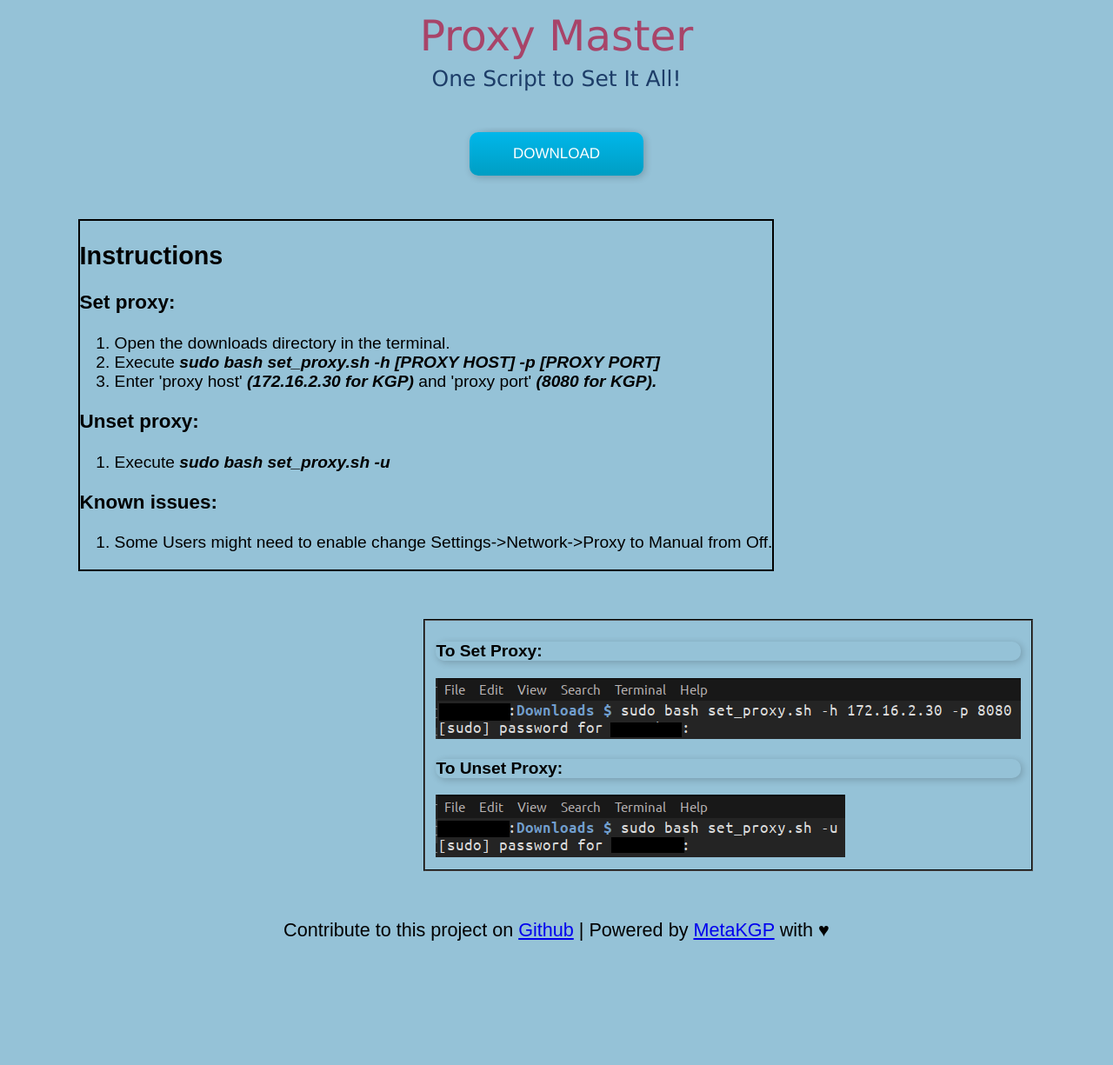
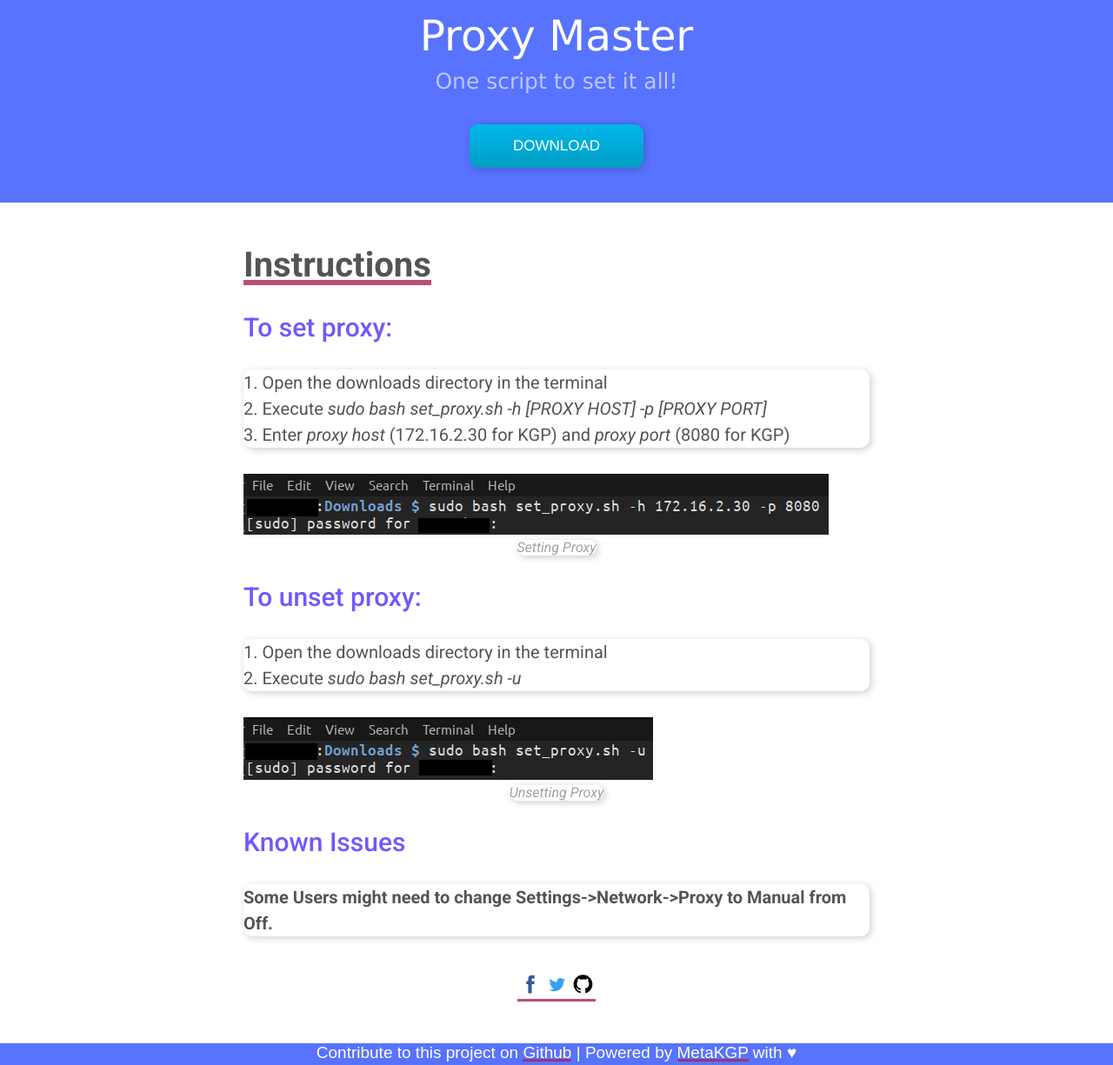
Before and after one commit to thealphadollar/set_proxy, a Flask app: page / in a window 1280 px wide. Shown: the whole page at 87% size. Before the commit the page ends 1082 px from the top, so only its background shows below. Run offline with Flask 2, Linux system fonts and the light colour scheme.

Commit message:
Added colors, modified instructions, refractored css into files, added share button

```diff
--- /dev/null
+++ b/static/styles/article-figure.css
@@ -0,0 +1,12 @@
+.size-1 {grid-column: 4 / 5; }
+.size-2 {grid-column: 3 / 6; }
+.size-3 {grid-column: 2 / 7; }
+.size-4 {grid-column: 1 / 8; }
+
+.size-1 img, .size-2 img, .size-3 img, .size-4 img,  {width: 100%}
+
+figcaption{
+  margin-top: 0.3rem;
+  display: flex;
+  justify-content: center;
+}
--- /dev/null
+++ b/static/styles/article-share.css
@@ -0,0 +1,10 @@
+.share {
+  display: flex;
+  justify-content: center;
+}
+
+.share img {
+  margin-top: 0.5rem;
+  width: 1.50rem;
+  height: 1.50rem;
+}
--- /dev/null
+++ b/static/styles/article-text.css
@@ -0,0 +1,21 @@
+time, h2, p { margin-bottom: 1.5rem; }
+
+h1              { font: 700 2.0rem/1.2 "Roboto"; color: hsl(000, 000%, 33%); }
+h2              { font: 500 1.5rem/1.2 "Roboto"; color: hsl(250, 100%, 67%); }
+
+h3              { font: 700 1.0rem/1.2 "Roboto"; color: hsl(000, 000%, 83%); }
+p               { font: 400 1.0rem/1.5 "Roboto"; color: hsl(000, 000%, 33%); }
+figcaption p    { font: 200 0.8rem/1.1 "Roboto"; color: hsl(000, 000%, 63%); }
+
+article h1 {
+  margin-bottom: 1.5rem;
+}
+
+a { box-shadow: inset 0 -0.15em rgba(172,36,77,0.8); }
+
+@media (max-width: 8.5in) {
+  :root { font-size: 18px; }
+}
+@media (max-width: 5in) {
+  :root { font-size: 16px }
+}
--- /dev/null
+++ b/static/styles/article.css
@@ -0,0 +1,16 @@
+article {
+  display: grid;
+  grid-template-columns: 1fr 0.5in [start] 1.25in 5in 1.25in [end] 0.5in 1fr;
+  padding: 0.5in 0;
+
+  /* background: linear-gradient(rgb(149, 194, 215), white 6.55rem); */
+  background: white;
+}
+
+article * { grid-column: start / end; }
+
+@media (max-width: 8.5in) {
+    article {
+      grid-template: 1fr 5% [start] 15% 60% 15% [end] 5% 1fr;
+    }
+}
--- /dev/null
+++ b/static/styles/reset.css
@@ -0,0 +1,15 @@
+:root { font: 20px/1.2 "Roboto", sans-serif; }
+
+body,
+body * {
+	margin:          unset;
+	box-sizing:      unset;
+	padding:         unset;
+	font-size:       unset;
+	color:           unset;
+	text-decoration: unset;
+}
+
+figure * {
+	display: block;
+}
--- a/static/style.css
+++ b/static/styles/style.css
@@ -1,6 +1,6 @@
 body {
     font-family: 'Archivo', sans-serif;
-     background: rgb(149, 194, 215);
+     background: hsl(230, 100%, 67%);
     -webkit-background-size: cover;
     -moz-background-size: cover;
     -o-background-size: cover;
@@ -16,43 +16,22 @@ body {
 #head{
     margin-top: 1%;
     text-align: center;
-    color: rgba(172,36,77,0.8);
+    color: white;
     font:normal 3.8vw Lucida Sans Unicode,Lucida Grande,sans-serif;
+    margin-bottom: 10px;
 }
 #head2{
-    margin-top:-2%;
-    margin-bottom: -10%;
+    margin-bottom: 10px;
     text-align: center;
-    color: rgba(16,47,92,0.9);
+    color: rgba(255,255,255,0.6);
     font:normal 1.95vw Lucida Sans Unicode,Lucida Grande,sans-serif;
 }
-.info,.image{
-    display: inline;
-}
-.image{
-    float:right;
-    margin-bottom: 55px;
-    right: 7%;
-    position: relative;
-    display: block;
-}
-.info{
-    float: left;
-    font-size: 120%;
-    border:2px solid black;
-    width: auto;
-    margin-bottom: 55px;
-    left: 7%;
-    position: relative;
-    display: block;
-}
-fieldset{
-    border-color: black;
-}
+
+
 .button {
     width: 200px;
-    margin: 150px auto;
-    margin-bottom: 50px;
+    margin: 0px auto;
+    margin-bottom: 40px;
     padding-top: 2%;
 }
 .button a {
@@ -107,12 +86,12 @@ fieldset{
 .button:active .top { margin: -70px 0 0 10px }
 
 .footer{
-    text-align: center;
-    margin-left: auto;
-    margin-right: auto;
-    font-size: 135%;
-    position: relative;
-    display: block;
-    width: 100%;
-    clear: both;
+
+  color: white;
+  text-align: center;
+  height: 25px;
+  font-size: 95%;
+  position: absolute;
+  width: 100%;
+  clear: both;
 }
--- a/templates/index.html
+++ b/templates/index.html
@@ -5,42 +5,62 @@
     <meta http-equiv="X-UA-Compatible" content="IE=edge">
     <title>Proxy Master</title>
     <link rel="shortcut icon" href="{{ url_for('static', filename='favicon.ico') }}">
-    <link rel="stylesheet" type="text/css" href="../static/style.css" />
+    <meta name="viewport" content="width=device-width, initial-scale=1">
+    <link rel="stylesheet" type="text/css" href="https://fonts.googleapis.com/css?family=Roboto:400,400i,500,500i,700,700i,900,900i">
+    <link rel="stylesheet" type="text/css" href="../static/styles/reset.css">
+    <link rel="stylesheet" type="text/css" href="../static/styles/-debug.css">
+    <link rel="stylesheet" type="text/css" href="../static/styles/article.css">
+    <link rel="stylesheet" type="text/css" href="../static/styles/article-figure.css">
+    <link rel="stylesheet" type="text/css" href="../static/styles/article-text.css">
+    <link rel="stylesheet" type="text/css" href="../static/styles/article-share.css">
+    <link rel="stylesheet" type="text/css" href="../static/styles/style.css">
 </head>
 
 <body>
 	<h1 id="head">Proxy Master</h1>
-	<h2 id="head2">One Script to Set It All!</h2>
+	<h2 id="head2">One script to set it all!</h2>
 	<div class="button">
         <a href="../static/set_proxy.sh" download="set_proxy.sh">Download</a>
         <p class="bottom">set_proxy.sh</p>
-    </div>
-    <div class="info">
-    	<h2 style="text-align: left;">Instructions</h2>
-	<h3 style="text-align: left;">Set proxy:</h3>
-    	<ol>
-    		<li>Open the downloads directory in the terminal.</li>
-    		<li>Execute <b><em>sudo bash set_proxy.sh -h [PROXY HOST] -p [PROXY    				PORT]</em></b></li>
-    		<li> Enter 'proxy host' <b><em>(172.16.2.30 for KGP)</em></b> and 'proxy 				port' <b><em>(8080 for KGP).</em></b></li>
-        </ol>
-        <h3 style="text-align: left;">Unset proxy:</h3>
-        <ol>
-            <li>Execute <b><em>sudo bash set_proxy.sh -u</em></b></li>
-        </ol>
-        <h3 style="text-align: left;">Known issues:</h3>
-        <ol>
-            <li>Some Users might need to enable change Settings->Network->Proxy to 		   Manual from Off.</li>
-        </ol>
-    </div>
-    <div class="image">
-    	<fieldset>
-    		<p style="font-size: 120%"><b>To Set Proxy:</b></p>
-    		<img src="../static/SettingProxy.png">
-        	<p style="font-size: 120%"><b>To Unset Proxy:</b></p>
-        	<img src="../static/UnsettingProxy.png">
-        </fieldset>
-    </div>
-    <br><br>
+  </div>
+  <article id="set-proxy-1">
+  <h1><a href="#set-proxy-1">Instructions</a></h1>
+  <h2>To set proxy:</h2>
+  <p>
+    1. Open the downloads directory in the terminal<br>
+    2. Execute <em>sudo bash set_proxy.sh -h [PROXY HOST] -p [PROXY PORT]</em><br>
+    3. Enter <em>proxy host</em> (172.16.2.30 for KGP) and <em>proxy port</em> (8080 for KGP)
+  </p>
+
+  <figure class="size-2">
+        <img src="../static/img/SettingProxy.png" alt="how-to-set-proxy">
+      </figure>
+      <figcaption>
+        <p><em>Setting Proxy</em></p>
+      </figcaption>
+
+			<h2>To unset proxy:</h2>
+			<p>
+        1. Open the downloads directory in the terminal<br>
+				2. Execute <em>sudo bash set_proxy.sh -u</em>
+			</p>
+      <figure class="size-2">
+        <img src="../static/img/UnsettingProxy.png" alt="how-to-unset-proxy">
+      </figure>
+      <figcaption>
+        <p><em>Unsetting Proxy</em></p>
+      </figcaption>
+      <h2>Known Issues</h2>
+			<p>
+				<strong>Some Users might need to change Settings->Network->Proxy to Manual from Off.</strong>
+			</p>
+      <div class="share">
+        <a href=""><img src="../static/img/facebook.svg" alt=""></a>
+        <a href=""><img src="../static/img/twitter.svg" alt=""></a>
+        <a href=""><img src="../static/img/github.svg" alt=""></a>
+      </div>
+		</article>
+
 </body>
 
 <footer class="footer">Contribute to this project on <a href="https://github.com/CodeStash-KGP/set_proxy" target="_blank">Github</a> | Powered by <a href="https://www.facebook.com/codestashkgp/" target="_blank">MetaKGP</a> with ♥</footer>
```
Also changed, not shown: static/styles/debug.css (added, +11 -0 lines), static/img/SettingProxy.png (renamed from static/SettingProxy.png), static/img/UnsettingProxy.png (renamed from static/UnsettingProxy.png), static/img/facebook.svg (added), static/img/github.svg (added), static/img/twitter.svg (added).
